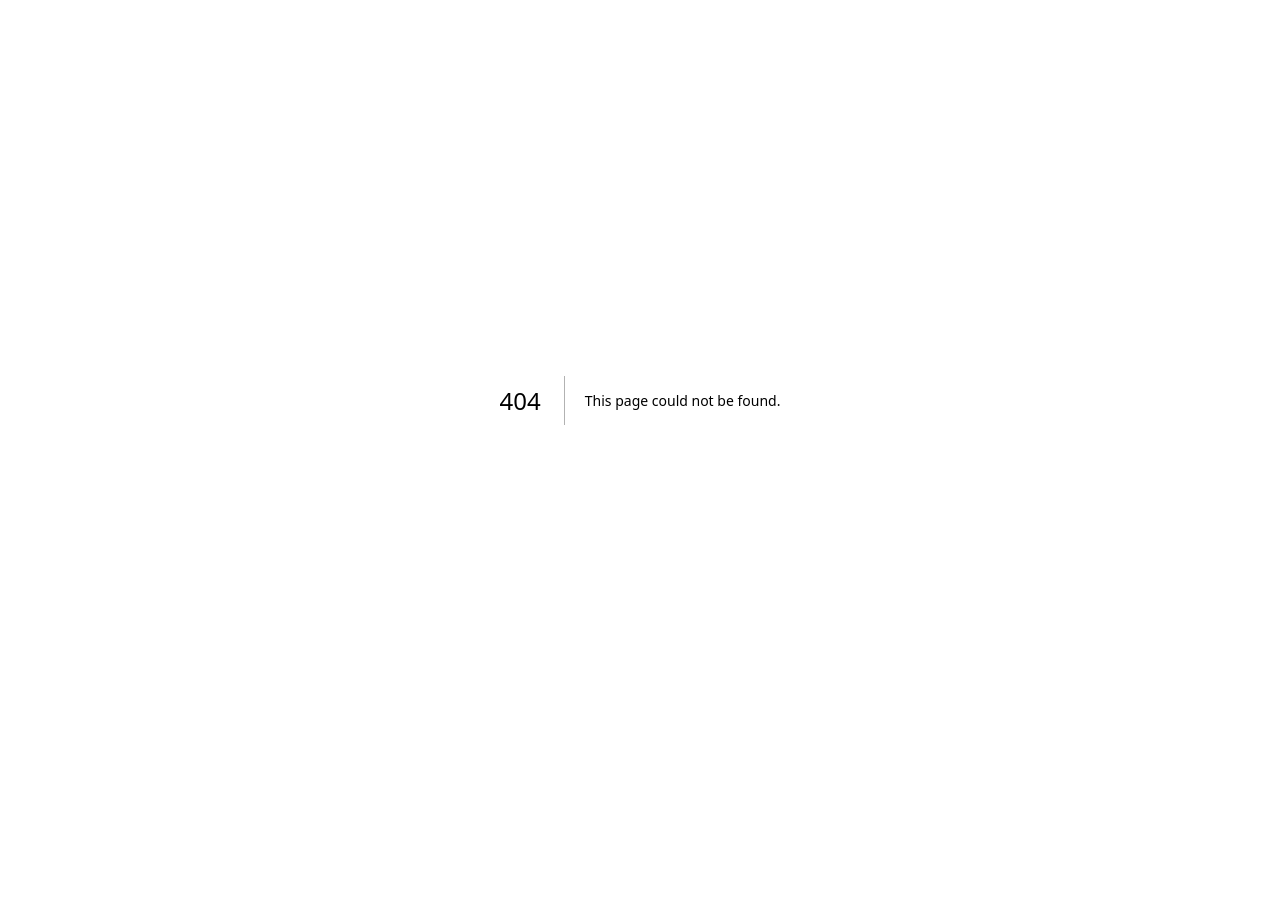
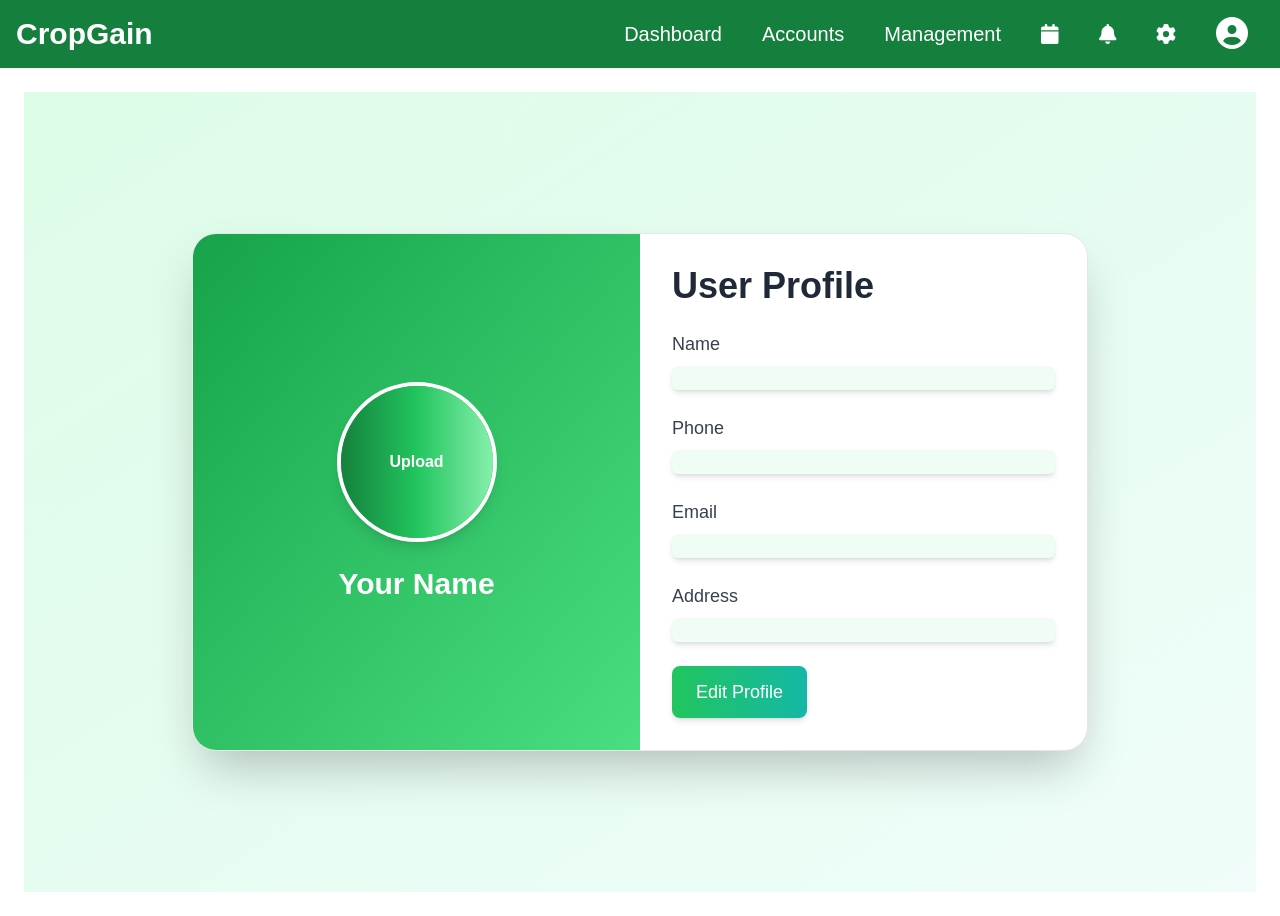
Before and after one commit to Isuru4043/cropgain, a Next.js app in the folder frontend/: page /dashboard/User/profile in a window 1280 px wide. Before the commit this address had no page. Before the commit the page ends 800 px from the top, so only its background shows below. Built offline with nearby package versions, Linux system fonts and the light colour scheme; a web font is replaced by a local one.

Commit message:
Amami_userprofile
frontend for user profile

```diff
--- /dev/null
+++ b/frontend/src/app/dashboard/User/profile/page.tsx
@@ -0,0 +1,202 @@
+"use client";
+
+import React, { useState } from "react";
+
+const UserProfile = () => {
+  const [userDetails, setUserDetails] = useState({
+    name: "",
+    phone: "",
+    email: "",
+    address: "",
+  });
+
+  const [isEditing, setIsEditing] = useState(false);
+  const [profileImage, setProfileImage] = useState<string | null>(null);
+  const [errors, setErrors] = useState({
+    name: "",
+    phone: "",
+    email: "",
+    address: "",
+  });
+
+  const handleInputChange = (e: React.ChangeEvent<HTMLInputElement>) => {
+    const { name, value } = e.target;
+    setUserDetails((prevDetails) => ({
+      ...prevDetails,
+      [name]: value,
+    }));
+    setErrors((prevErrors) => ({
+      ...prevErrors,
+      [name]: "",
+    }));
+  };
+
+  const toggleEditMode = () => setIsEditing(!isEditing);
+
+  const validate = () => {
+    let isValid = true;
+    const newErrors = {
+      name: "",
+      phone: "",
+      email: "",
+      address: "",
+    };
+
+    if (!userDetails.name) {
+      newErrors.name = "Name is required.";
+      isValid = false;
+    }
+    if (!userDetails.phone) {
+      newErrors.phone = "Phone number is required.";
+      isValid = false;
+    } else if (!/^\d{10}$/.test(userDetails.phone)) {
+      newErrors.phone = "Phone number must be exactly 10 digits.";
+      isValid = false;
+    }
+    if (!userDetails.email) {
+      newErrors.email = "Email is required.";
+      isValid = false;
+    } else if (!/^\S+@\S+\.\S+$/.test(userDetails.email)) {
+      newErrors.email = "Please enter a valid email address.";
+      isValid = false;
+    }
+    if (!userDetails.address) {
+      newErrors.address = "Address is required.";
+      isValid = false;
+    }
+
+    setErrors(newErrors);
+    return isValid;
+  };
+
+  const handleSave = () => {
+    if (validate()) {
+      console.log("Saved Details:", userDetails);
+      setIsEditing(false);
+    }
+  };
+
+  const handleImageUpload = (e: React.ChangeEvent<HTMLInputElement>) => {
+    if (e.target.files && e.target.files[0]) {
+      const file = e.target.files[0];
+      const reader = new FileReader();
+      reader.onload = (event) => {
+        setProfileImage(event.target?.result as string);
+      };
+      reader.readAsDataURL(file);
+    }
+  };
+
+  return (
+    <div className="min-h-screen flex items-center justify-center bg-gradient-to-br from-green-100 to-teal-50 p-6">
+      <div className="flex flex-col lg:flex-row bg-white rounded-3xl shadow-2xl overflow-hidden max-w-4xl w-full border border-gray-200">
+        {/* Left Section */}
+        <div className="w-full lg:w-1/2 p-10 flex flex-col items-center justify-center bg-gradient-to-br from-green-600 to-green-400">
+          <div className="relative w-36 h-36 sm:w-40 sm:h-40 rounded-full overflow-hidden border-4 border-white shadow-lg">
+            {profileImage ? (
+              <img
+                src={profileImage}
+                alt="User"
+                className="w-full h-full object-cover"
+              />
+            ) : (
+              <div className="w-full h-full flex items-center justify-center bg-gradient-to-r from-green-700 via-green-500 to-green-300 text-white font-semibold">
+                Upload
+              </div>
+            )}
+            {isEditing && (
+              <label
+                htmlFor="profileImage"
+                className="absolute inset-0 flex items-center justify-center bg-black bg-opacity-50 text-white text-sm cursor-pointer hover:opacity-80"
+              >
+                Upload
+              </label>
+            )}
+            <input
+              type="file"
+              id="profileImage"
+              className="hidden"
+              onChange={handleImageUpload}
+              accept="image/*"
+            />
+          </div>
+          <h2 className="mt-6 text-2xl sm:text-3xl font-bold text-white text-center">
+            {userDetails.name || "Your Name"}
+          </h2>
+        </div>
+
+        {/* Right Section */}
+        <div className="w-full lg:w-1/2 p-6 sm:p-8">
+          <h1 className="text-3xl sm:text-4xl font-extrabold text-gray-800 mb-6 text-center lg:text-left">
+            User Profile
+          </h1>
+          <form className="space-y-6">
+            {[
+              { label: "Name", id: "name", type: "text" },
+              { label: "Phone", id: "phone", type: "text" },
+              { label: "Email", id: "email", type: "email" },
+              { label: "Address", id: "address", type: "text" },
+            ].map((field) => (
+              <div key={field.id}>
+                <label
+                  htmlFor={field.id}
+                  className="block text-sm sm:text-lg font-medium text-gray-700"
+                >
+                  {field.label}
+                </label>
+                <input
+                  type={field.type}
+                  id={field.id}
+                  name={field.id}
+                  value={userDetails[field.id as keyof typeof userDetails]}
+                  onChange={handleInputChange}
+                  disabled={!isEditing}
+                  className={`mt-2 block w-full rounded-md border-gray-300 shadow-md focus:ring-green-500 focus:border-green-500 text-sm sm:text-base ${
+                    isEditing || !userDetails[field.id as keyof typeof userDetails]
+                      ? "bg-green-50"
+                      : "bg-gray-100"
+                  }`}
+                />
+                {errors[field.id as keyof typeof errors] && (
+                  <p className="text-red-500 text-sm mt-1">
+                    {errors[field.id as keyof typeof errors]}
+                  </p>
+                )}
+              </div>
+            ))}
+            <div className="flex justify-center lg:justify-start mt-6">
+              {!isEditing ? (
+                <button
+                  type="button"
+                  onClick={toggleEditMode}
+                  className="px-6 py-3 bg-gradient-to-r from-green-500 to-teal-500 text-white font-medium text-lg rounded-lg shadow-md hover:bg-teal-600 hover:shadow-lg focus:outline-none transform transition-transform hover:scale-105"
+                >
+                  Edit Profile
+                </button>
+              ) : (
+                <>
+                  <button
+                    type="button"
+                    onClick={handleSave}
+                    className="px-6 py-3 bg-gradient-to-r from-teal-500 to-teal-400 text-white font-medium text-lg rounded-lg shadow-md hover:bg-teal-600 hover:shadow-lg focus:outline-none transform transition-transform hover:scale-105 mr-3"
+                  >
+                    Save
+                  </button>
+                  <button
+                    type="button"
+                    onClick={toggleEditMode}
+                    className="px-6 py-3 bg-gray-400 text-white font-medium text-lg rounded-lg shadow-md hover:bg-gray-500 hover:shadow-lg focus:outline-none transform transition-transform hover:scale-105"
+                  >
+                    Cancel
+                  </button>
+                </>
+              )}
+            </div>
+          </form>
+        </div>
+      </div>
+    </div>
+  );
+};
+
+export default UserProfile;
--- a/frontend/src/app/dashboard/layout.tsx
+++ b/frontend/src/app/dashboard/layout.tsx
@@ -231,7 +231,7 @@ export default function DashboardLayout({ children }: DashboardLayoutProps) {
 
             {/* User Profile Icon */}
             <div className="relative">
-              <Link href="/user/profile" aria-label="User Profile">
+              <Link href="/dashboard/User/profile" aria-label="User Profile">
                 <FontAwesomeIcon
                   icon={faUserCircle}
                   size="lg"
--- /dev/null
+++ b/package.json
@@ -0,0 +1,5 @@
+{
+  "dependencies": {
+    "react-image-crop": "^11.0.7"
+  }
+}
```
